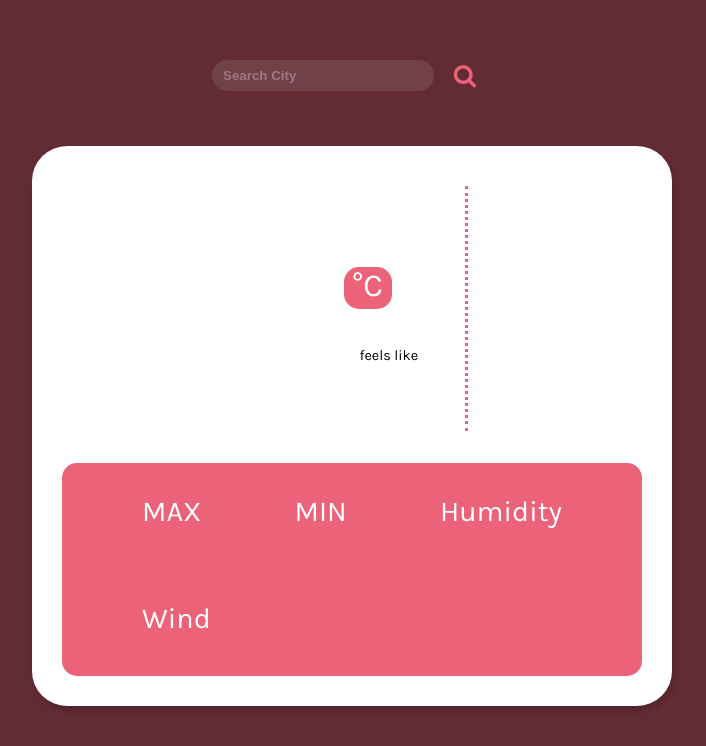
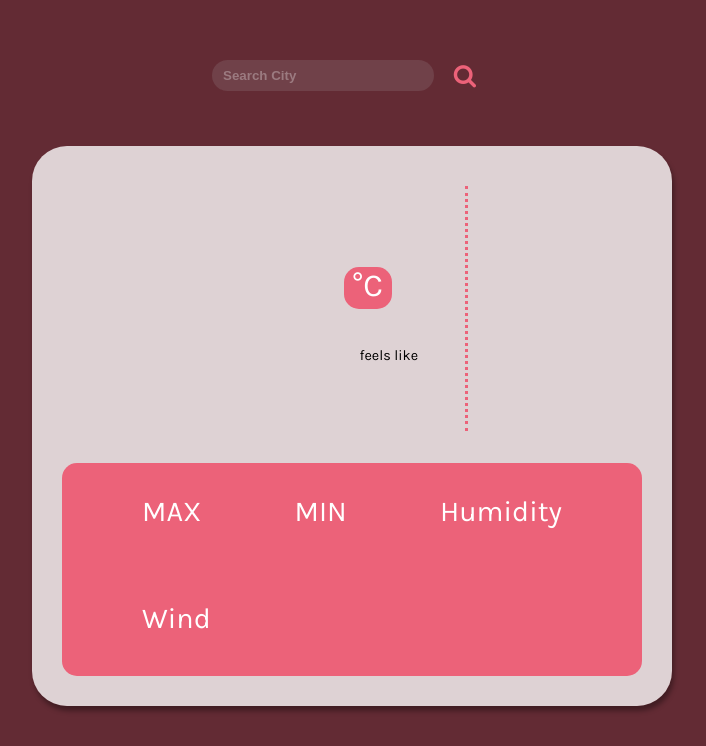
Before and after one commit to Sahaj-jj/weather-app, a plain HTML site: page index.html in a window 1280 px wide. Shown: the part 114-860 px from the top of the page, without its empty margins (288-994 px from the left). Drawn offline with Linux system fonts and the light colour scheme; no server answers.

Commit message:
Fixed extra-info center

```diff
--- a/styles.css
+++ b/styles.css
@@ -2,7 +2,7 @@
 
 :root {
 	--background: rgb(99, 43, 52);
-	--main: rgb(255, 255, 255);
+	--main: rgba(255, 255, 255, 0.79);
 	--accent: rgb(236, 98, 121);
 	--subtext: grey;
 	--inverse-subtext: rgba(255, 255, 255, 0.7);
@@ -34,7 +34,7 @@ body {
 	padding: 40px 30px 30px;
 	opacity: 0;
 	border-radius: 35px;
-	box-shadow: 2px 5px 5px 0 rgba(0, 0, 0, 0.15);
+	box-shadow: 2px 5px 5px 0 rgba(0, 0, 0, 0.35);
 }
 
 .main.loaded {
@@ -88,7 +88,7 @@ input[type="text"]::placeholder {
 	flex-direction: column;
 	text-align: right;
 	justify-content: center;
-	padding: 0 4rem;
+	margin-right: 4rem;
 	gap: 0.5rem;
 }
 
@@ -96,6 +96,7 @@ input[type="text"]::placeholder {
 	grid-area: 2/1/3/3;
 	display: flex;
 	align-items: center;
+	place-self: center;
 	justify-content: space-between;
 	padding: 2rem 5rem;
 	background-color: var(--accent);
```
